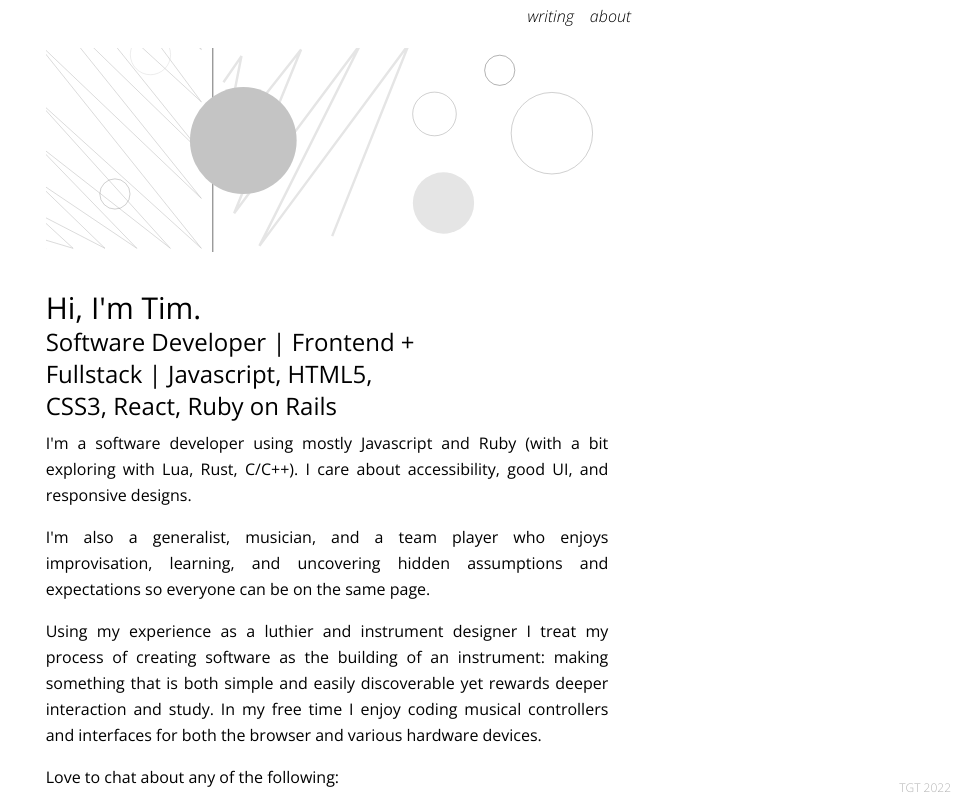
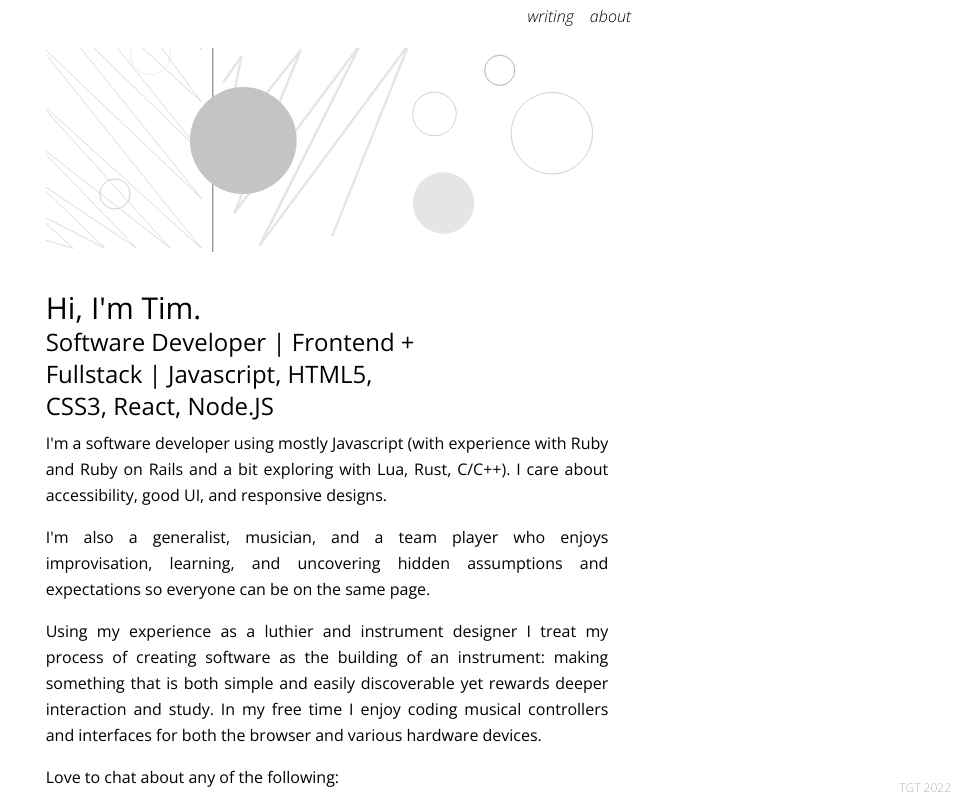
Before and after one commit to timothy-taylor/bvwtgt-v3-client, a Next.js app: page /about in a window 1280 px wide. Shown: the top 800 px of the page, without its empty margins (313-1280 px from the left). Built offline with nearby package versions, Linux system fonts and the light colour scheme.

Commit message:
ADD: small improvements to post fetching and about text

```diff
--- a/pages/about.js
+++ b/pages/about.js
@@ -6,10 +6,10 @@ export default function About() {
       <h2 className="pt-8">Hi, I&apos;m Tim.</h2>
       <h3 className="max-w-sm">
         Software Developer | Frontend + Fullstack | Javascript, HTML5, CSS3,
-        React, Ruby on Rails
+        React, Node.JS
       </h3>
       <p className="text-justify">
-        I&apos;m a software developer using mostly Javascript and Ruby (with a bit
+        I&apos;m a software developer using mostly Javascript (with experience with Ruby and Ruby on Rails and a bit
         exploring with Lua, Rust, C/C++). I care about accessibility, good UI,
         and responsive designs.
       </p>
--- a/pages/index.js
+++ b/pages/index.js
@@ -4,7 +4,7 @@ import { supabaseAPI } from "../backend/supabaseAPI";
 
 export default function Home({ posts }) {
   const displayPosts = posts.map((e) => (
-    <li key={e.created_at} className="p-0">
+    <li key={e.id} className="p-0">
       <Link href={`/post/${e.id}`}>
         <a className="block text-lg pb-2">
           {e.title}
--- a/pages/post/[pid].js
+++ b/pages/post/[pid].js
@@ -14,7 +14,6 @@ export default function Post() {
       {loading && <div>Loading...</div>}
       {error && <div>Something went wrong</div>}
       {!loading && <DisplayMarkdownAsArticle
-        key={post.created_at}
         title={post.title}
         date={post.created_at}
         markdown={marked.parse(post.content)}
```
Also changed, not shown: 1 other file (tests, documents, lock files or other folders).
